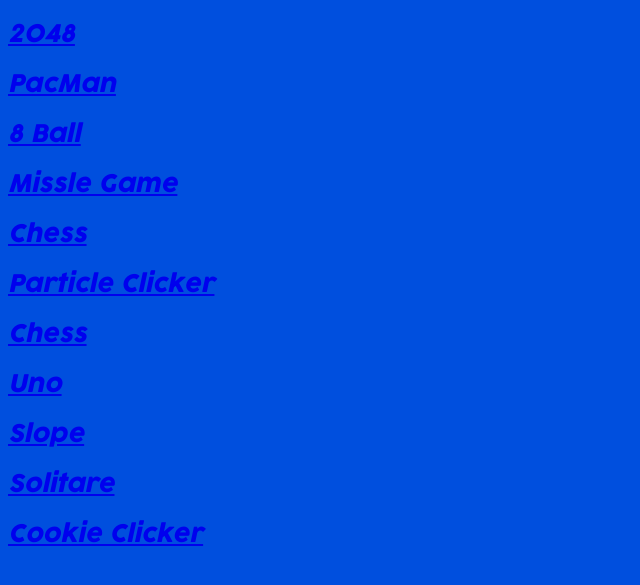
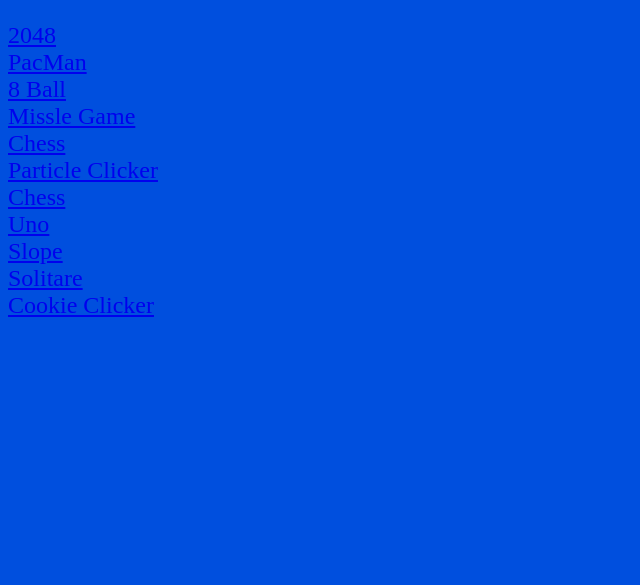
Before and after one commit to RealMaoMao/games, a plain HTML site: page index.html in a window 1280 px wide. Shown: the part 55-640 px from the top of the page, without its empty margins (0-640 px from the left). Drawn offline with Linux system fonts and the light colour scheme.

Commit message:
Update index.html

```diff
--- a/index.html
+++ b/index.html
@@ -10,30 +10,24 @@
 "font-family: Arial"
 }
 
-h2 {
+div {
   font-size: 24px;
-"font-family: Arial"
-}
-
-p {
-  font-size: 24px;
-"font-family: Arial"
 }
 </style>
 
 <h1 style="font-family:verdana">Games</h1>
 
-<p style="font-family:'Cocogoose'"><a href="https://realmaomao.github.io/XD/" target="_blank">2048</a></p>
-<p style="font-family:'Cocogoose'"><a href="https://realmaomao.github.io/XD1/" target="_blank">PacMan</a></p>
-<p style="font-family:'Cocogoose'"><a href="https://realmaomao.github.io/XD2/" target="_blank">8 Ball</a></p>
-<p style="font-family:'Cocogoose'"><a href="https://realmaomao.github.io/XD3/" target="_blank">Missle Game</a></p>
-<p style="font-family:'Cocogoose'"><a href="https://realmaomao.github.io/XD5/" target="_blank">Chess</a></h2>
-<p style="font-family:'Cocogoose'"><a href="https://realmaomao.github.io/XD6/" target="_blank">Particle Clicker</a></p>
-<p style="font-family:'Cocogoose'"><a href="https://realmaomao.github.io/XD7/" target="_blank">Chess</a></p>
-<p style="font-family:'Cocogoose'"><a href="https://realmaomao.github.io/uno/" target="_blank">Uno</a></p>
-<p style="font-family:'Cocogoose'"><a href="https://realmaomao.github.io/slope/" target="_blank">Slope</a></p>
-<p style="font-family:'Cocogoose'"><a href="https://realmaomao.github.io/solitare/" target="_blank">Solitare</a></p>
-<p style="font-family:'Cocogoose'"><a href="https://realmaomao.github.io/cookie-clicker/" target="_blank">Cookie Clicker</a></p>
+<div><a href="https://realmaomao.github.io/XD/" target="_blank">2048</a></div>
+<div><a href="https://realmaomao.github.io/XD1/" target="_blank">PacMan</a></div>
+<div><a href="https://realmaomao.github.io/XD2/" target="_blank">8 Ball</a></div>
+<div><a href="https://realmaomao.github.io/XD3/" target="_blank">Missle Game</a></div>
+<div><a href="https://realmaomao.github.io/XD5/" target="_blank">Chess</a></div>
+<div><a href="https://realmaomao.github.io/XD6/" target="_blank">Particle Clicker</a></div>
+<div><a href="https://realmaomao.github.io/XD7/" target="_blank">Chess</a></div>
+<div><a href="https://realmaomao.github.io/uno/" target="_blank">Uno</a></div>
+<div><a href="https://realmaomao.github.io/slope/" target="_blank">Slope</a></div>
+<div><a href="https://realmaomao.github.io/solitare/" target="_blank">Solitare</a></div>
+<div><a href="https://realmaomao.github.io/cookie-clicker/" target="_blank">Cookie Clicker</a></div>
 
 </body>
 </html>
```
